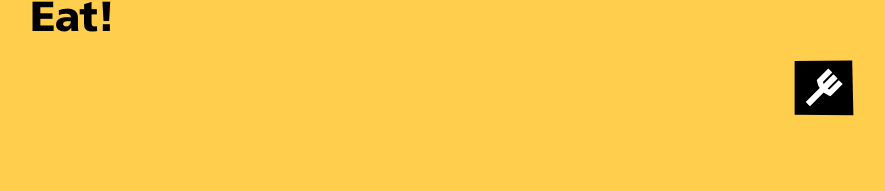
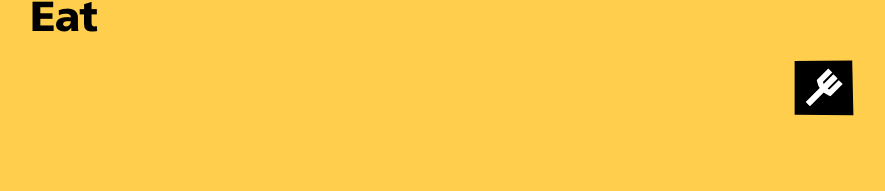
Before and after one commit to tychohoran/Rising-Sign-Farm, a Jekyll site: the page built from eat.md, in a window 1280 px wide. Shown: the top 191 px of the page, without its empty margins (390-1275 px from the left). Built offline with Jekyll 4.4.1, drawn with Linux system fonts in a browser that asks for light colours.

```diff
--- a/_config.yml
+++ b/_config.yml
@@ -7,9 +7,6 @@ collections:
     output: true
   uploads:
     title: Uploads
-    output: true
-  veggies:
-    title: Veggies
     output: true
 defaults:
 - scope:
--- a/eat.md
+++ b/eat.md
@@ -1,5 +1,5 @@
 ---
-title: Eat!
+title: Eat
 permalink: "/eat/"
 position: 2
 layout: page
```
